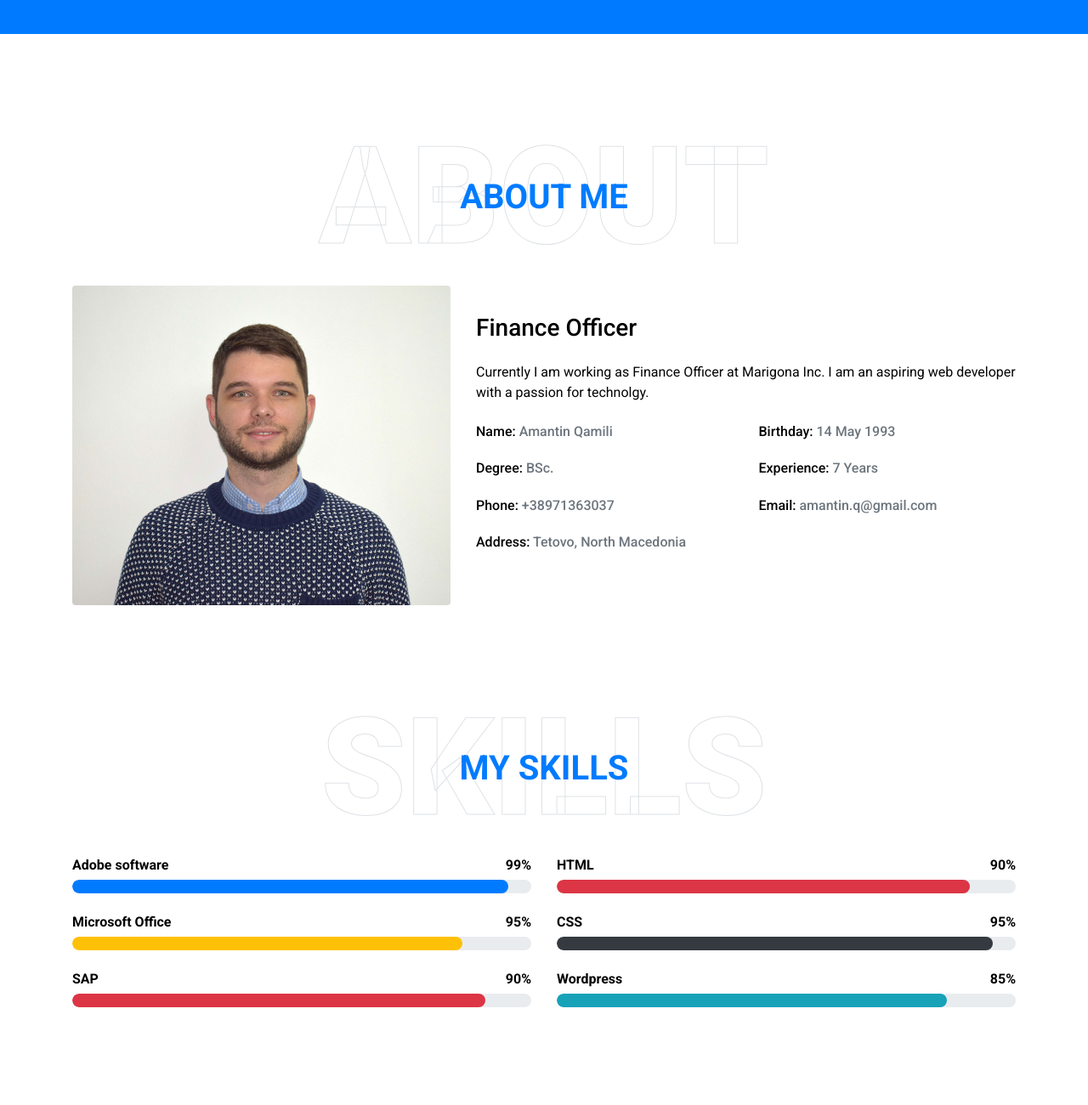
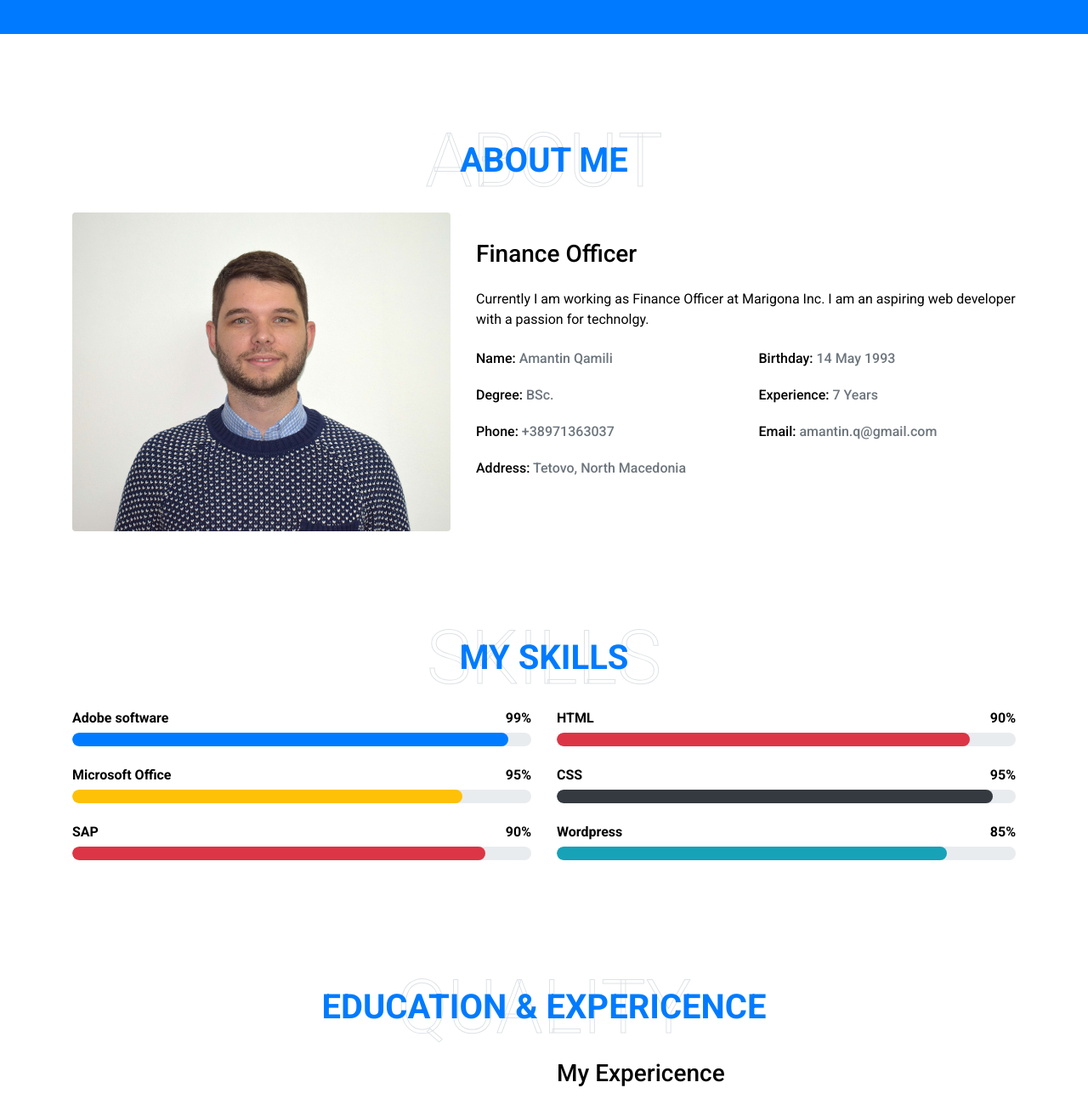
Before and after one commit to Aamantinn/Aamantinn.github.io, a plain HTML site: page index.html in a window 1280 px wide. Shown: the part 760-2060 px from the top of the page at 85% size. Drawn offline with nearby package versions, Linux system fonts and the light colour scheme.

Commit message:
Update index.html

```diff
--- a/index.html
+++ b/index.html
@@ -75,7 +75,7 @@
     <div class="container-fluid py-5" id="about">
         <div class="container">
             <div class="position-relative d-flex align-items-center justify-content-center">
-                <h1 class="display-1 text-uppercase text-white" style="-webkit-text-stroke: 1px #dee2e6;">About</h1>
+                <h1 class="display-2 text-uppercase text-white" style="-webkit-text-stroke: 1px #dee2e6;">About</h1>
                 <h1 class="position-absolute text-uppercase text-primary">About Me</h1>
             </div>
             <div class="row align-items-center">
@@ -106,7 +106,7 @@
     <div class="container-fluid py-5" id="skill">
         <div class="container">
             <div class="position-relative d-flex align-items-center justify-content-center">
-                <h1 class="display-1 text-uppercase text-white" style="-webkit-text-stroke: 1px #dee2e6;">Skills</h1>
+                <h1 class="display-2 text-uppercase text-white" style="-webkit-text-stroke: 1px #dee2e6;">Skills</h1>
                 <h1 class="position-absolute text-uppercase text-primary">My Skills</h1>
             </div>
             <div class="row align-items-center">
@@ -180,7 +180,7 @@
     <div class="container-fluid py-5" id="qualification">
         <div class="container">
             <div class="position-relative d-flex align-items-center justify-content-center">
-                <h1 class="display-1 text-uppercase text-white" style="-webkit-text-stroke: 1px #dee2e6;">Quality</h1>
+                <h1 class="display-2 text-uppercase text-white" style="-webkit-text-stroke: 1px #dee2e6;">Quality</h1>
                 <h1 class="position-absolute text-uppercase text-primary">Education & Expericence</h1>
             </div>
             <div class="row align-items-center">
@@ -242,7 +242,7 @@
     <div class="container-fluid pt-5 pb-3" id="hoby">
         <div class="container">
             <div class="position-relative d-flex align-items-center justify-content-center">
-                <h1 class="display-1 text-uppercase text-white" style="-webkit-text-stroke: 1px #dee2e6;">Gallery</h1>
+                <h1 class="display-2 text-uppercase text-white" style="-webkit-text-stroke: 1px #dee2e6;">Gallery</h1>
                 <h1 class="position-absolute text-uppercase text-primary">My Hobbies</h1>
             </div>
 
@@ -324,7 +324,7 @@
     <div class="container-fluid py-5" id="contact">
         <div class="container">
             <div class="position-relative d-flex align-items-center justify-content-center">
-                <h1 class="display-1 text-uppercase text-white" style="-webkit-text-stroke: 1px #dee2e6;">Contact</h1>
+                <h1 class="display-2 text-uppercase text-white" style="-webkit-text-stroke: 1px #dee2e6;">Contact</h1>
                 <h1 class="position-absolute text-uppercase text-primary">Contact Me</h1>
             </div>
             <div class="row justify-content-center">
```
